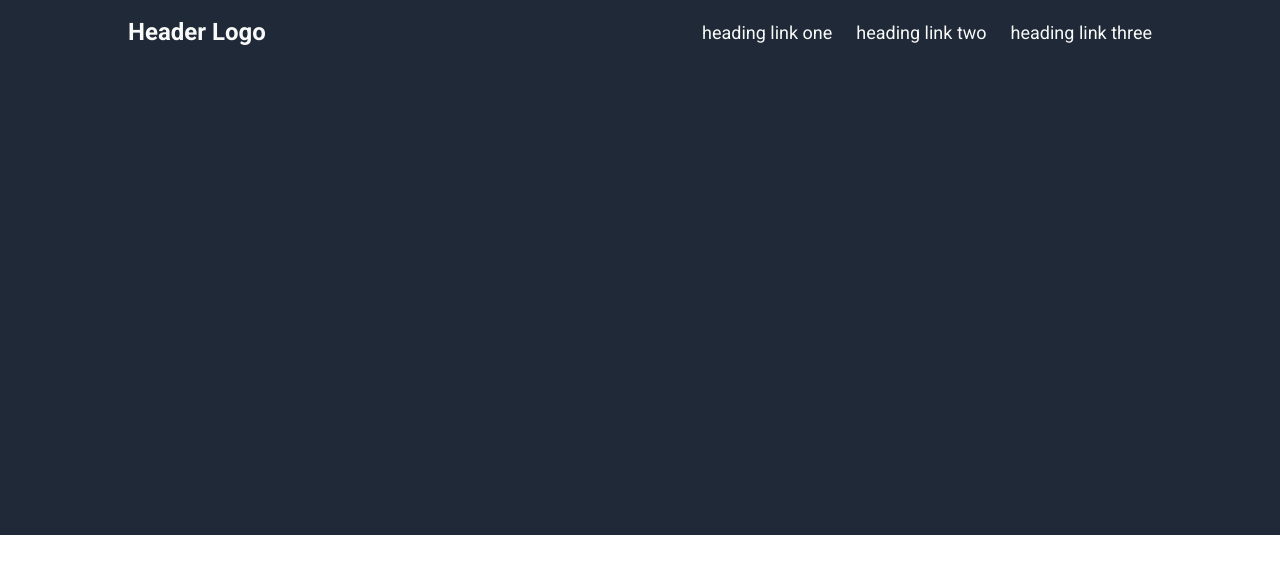
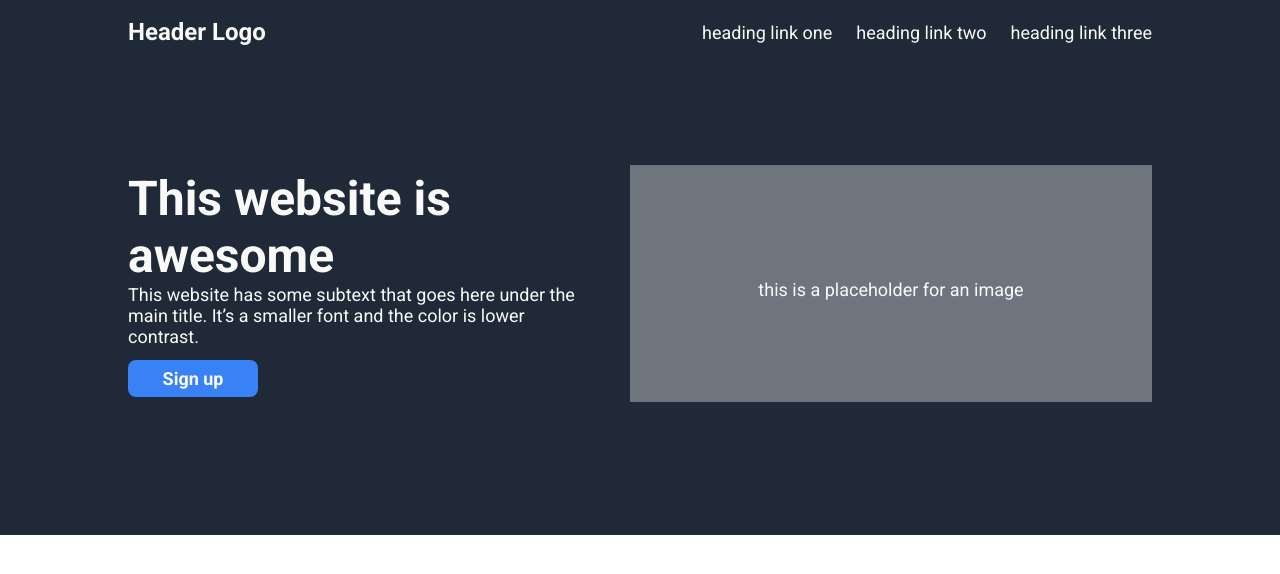
Before and after one commit to eurus1108/odin-landing-page, a plain HTML site: page index.html in a window 1280 px wide. Drawn offline with Linux system fonts and the light colour scheme.

Commit message:
feat: add hero section

```diff
--- a/index.html
+++ b/index.html
@@ -25,7 +25,23 @@
         </nav>
       </header>
       <section class="viewport">
-        <div class="hero"></div>
+        <div class="hero">
+          <div class="hero__container">
+            <div class="content-container">
+              <div class="text-container">
+                <h1>This website is awesome</h1>
+                <p>
+                  This website has some subtext that goes here under the main
+                  title. It’s a smaller font and the color is lower contrast.
+                </p>
+              </div>
+              <a href="#" class="button button--fill">Sign up</a>
+            </div>
+            <div class="img-container">
+              <p class="img-placeholder">this is a placeholder for an image</p>
+            </div>
+          </div>
+        </div>
       </section>
       <footer class="footer"></footer>
     </main>
--- a/styles/style.css
+++ b/styles/style.css
@@ -16,13 +16,15 @@
   --bg-dark-blue: #1f2937;
   --bg-light-blue: #3882f6;
   --bg-gray: #e5e7eb;
+  --bg-gray-translucent: rgba(229, 231, 235, 0.4);
 
   --spacing-1: 0.5rem;
   --spacing-2: 1.125rem;
   --spacing-3: 1.5rem;
   --spacing-4: 3rem;
 
-  --breakpoint-tablet: 62em;
+  --rounded: 0.25rem;
+  --rounded-md: 0.5rem;
 }
 
 * {
@@ -45,7 +47,7 @@ ol {
 a,
 button {
   font-family: inherit;
-  color: inherit;
+  color: var(--text-white);
 }
 
 a {
@@ -74,8 +76,33 @@ h3 {
   }
 
   h3 {
-    font: var(--text-base);
+    font-size: var(--text-base);
   }
+
+  p {
+    font-size: var(--text-sm);
+  }
+}
+
+.button {
+  display: flex;
+  justify-content: center;
+  width: 8.125rem;
+  padding-block: 0.5rem;
+  font-size: inherit;
+  font-weight: 700;
+  border-radius: var(--rounded-md);
+  cursor: pointer;
+}
+
+.button--fill {
+  background-color: var(--bg-light-blue);
+  border: none;
+}
+
+.button--outline {
+  background: transparent;
+  border: 2px solid var(--text-white);
 }
 
 .header {
@@ -109,6 +136,38 @@ h3 {
 }
 
 .hero {
-  height: 535px;
+  padding-block: 10.3125rem 8.3125rem;
+  color: var(--text-white);
   background-color: var(--bg-dark-blue);
 }
+
+.hero .hero__container {
+  display: flex;
+  align-items: center;
+  max-width: 64rem;
+  margin-inline: auto;
+}
+
+.hero .content-container {
+  flex: 1;
+  padding-right: 3.0625rem;
+}
+
+.hero .content-container .text-container {
+  padding-bottom: 0.8125rem;
+}
+
+.hero .hero__container .img-container {
+  display: flex;
+  align-items: center;
+  justify-content: center;
+  flex: 2;
+  width: 100%;
+  max-width: 32.625rem;
+  padding-block: 6.375rem;
+  background-color: var(--bg-gray-translucent);
+}
+
+.hero .img-container p {
+  margin-top: 0.75rem;
+}
```
